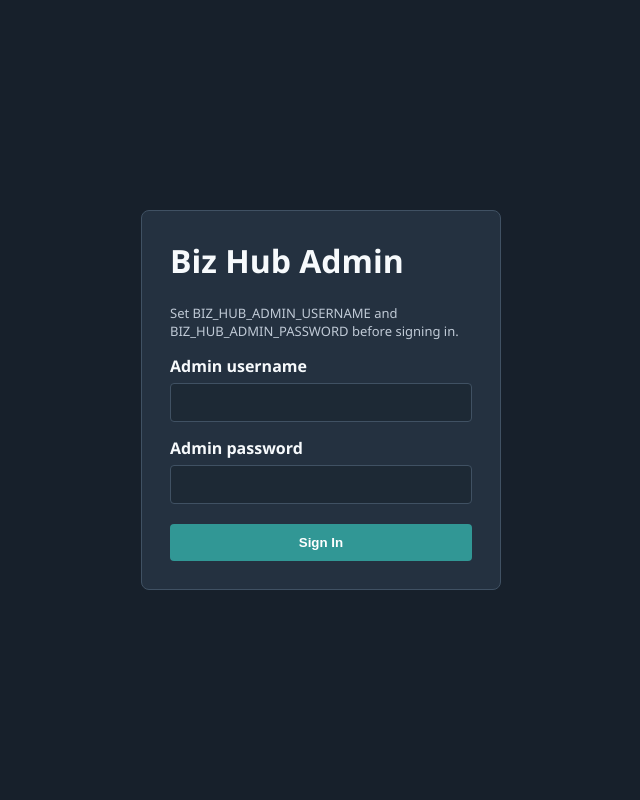
After one commit to iRish-wINe/USER, a Flask app: page /admin/login in a window 1280 px wide. The commit adds this page. Shown: the whole page, without its empty margins (319-959 px from the left). Run offline with Flask 3, Linux system fonts and the light colour scheme.

Commit message:
Add admin Premium approval dashboard

```diff
--- a/Desktop/micro_marketplace/app.py
+++ b/Desktop/micro_marketplace/app.py
@@ -28,7 +28,8 @@ def init_db():
             whatsapp_number TEXT,
             plan TEXT NOT NULL DEFAULT 'basic',
             trial_started_at TEXT,
-            subscription_expires_at TEXT
+            subscription_expires_at TEXT,
+            upgrade_requested_at TEXT
         )
     """)
     cursor.execute("""
@@ -55,6 +56,8 @@ def init_db():
         cursor.execute("ALTER TABLE users ADD COLUMN trial_started_at TEXT")
     if "subscription_expires_at" not in user_columns:
         cursor.execute("ALTER TABLE users ADD COLUMN subscription_expires_at TEXT")
+    if "upgrade_requested_at" not in user_columns:
+        cursor.execute("ALTER TABLE users ADD COLUMN upgrade_requested_at TEXT")
     product_columns = {row[1] for row in cursor.execute("PRAGMA table_info(products)")}
     if "seller_whatsapp" not in product_columns:
         cursor.execute("ALTER TABLE products ADD COLUMN seller_whatsapp TEXT")
@@ -87,6 +90,12 @@ def subscription_status(user):
     if premium_active:
         return {"name": "Premium Store", "is_premium": True, "trial": False, "expires": trial_expiry.strftime("%d %b %Y")}
     return {"name": "Basic", "is_premium": False, "trial": False, "expires": None}
+
+def admin_configured():
+    return bool(os.environ.get("BIZ_HUB_ADMIN_USERNAME") and os.environ.get("BIZ_HUB_ADMIN_PASSWORD"))
+
+def is_admin():
+    return session.get("is_admin") is True
 
 def query_db(query, args=(), one=False):
     conn = sqlite3.connect("marketplace.db", timeout=20)
@@ -223,9 +232,48 @@ def subscription():
     if not user_list:
         session.clear()
         return redirect(url_for("login"))
-    payment_number = normalize_whatsapp_number(os.environ.get("BIZ_HUB_PAYMENT_WHATSAPP"))
+    payment_number = normalize_whatsapp_number(os.environ.get("BIZ_HUB_PAYMENT_WHATSAPP", "233558272972"))
     payment_text = quote(f"Hello Biz Hub, I want to upgrade my {session['username']} account to Premium Store.")
-    return render_template("subscription.html", user=user_list[0], subscription=subscription_status(user_list[0]), payment_number=payment_number, payment_text=payment_text)
+    return render_template("subscription.html", user=user_list[0], subscription=subscription_status(user_list[0]), payment_number=payment_number, payment_text=payment_text, requested=request.args.get("requested") == "1")
+
+@app.route("/request-premium", methods=["POST"])
+def request_premium():
+    if "username" not in session or session.get("role") != "Vendor":
+        return redirect(url_for("login"))
+    query_db("UPDATE users SET upgrade_requested_at = ? WHERE username = ?", (datetime.now(timezone.utc).isoformat(), session["username"]))
+    return redirect(url_for("subscription", requested="1"))
+
+@app.route("/admin/login", methods=["GET", "POST"])
+def admin_login():
+    if request.method == "POST":
+        if not admin_configured():
+            return render_template("admin_login.html", admin_error="Admin credentials are not configured.")
+        if request.form.get("username") == os.environ.get("BIZ_HUB_ADMIN_USERNAME") and request.form.get("password") == os.environ.get("BIZ_HUB_ADMIN_PASSWORD"):
+            session["is_admin"] = True
+            return redirect(url_for("admin_dashboard"))
+        return render_template("admin_login.html", admin_error="Invalid admin credentials.")
+    return render_template("admin_login.html", admin_configured=admin_configured())
+
+@app.route("/admin")
+def admin_dashboard():
+    if not is_admin():
+        return redirect(url_for("admin_login"))
+    vendors = query_db("SELECT * FROM users WHERE role = 'Vendor' ORDER BY COALESCE(upgrade_requested_at, '') DESC, username")
+    listing_counts = {row["seller"]: row["count"] for row in query_db("SELECT seller, COUNT(*) AS count FROM products GROUP BY seller")}
+    return render_template("admin.html", vendors=vendors, subscription_status=subscription_status, listing_counts=listing_counts)
+
+@app.route("/admin/approve-premium/<int:user_id>", methods=["POST"])
+def approve_premium(user_id):
+    if not is_admin():
+        return redirect(url_for("admin_login"))
+    expiry = datetime.now(timezone.utc) + timedelta(days=30)
+    query_db("UPDATE users SET plan = 'premium', subscription_expires_at = ?, upgrade_requested_at = NULL WHERE id = ? AND role = 'Vendor'", (expiry.isoformat(), user_id))
+    return redirect(url_for("admin_dashboard"))
+
+@app.route("/admin/logout")
+def admin_logout():
+    session.pop("is_admin", None)
+    return redirect(url_for("admin_login"))
 
 @app.route("/settings", methods=["GET", "POST"])
 def settings():
--- /dev/null
+++ b/Desktop/micro_marketplace/templates/admin_login.html
@@ -0,0 +1,28 @@
+<!DOCTYPE html>
+<html>
+<head>
+    <title>Biz Hub Admin Login</title>
+    <style>
+        body { font-family: 'Segoe UI', sans-serif; background: #17202b; color: #f7fafc; display: grid; place-items: center; min-height: 100vh; margin: 0; }
+        form { width: min(360px, calc(100% - 30px)); padding: 28px; background: #243140; border: 1px solid #405163; border-radius: 8px; box-sizing: border-box; }
+        h1 { margin-top: 0; }
+        label { display: block; margin: 15px 0 6px; font-weight: bold; }
+        input { width: 100%; box-sizing: border-box; padding: 11px; border: 1px solid #405163; border-radius: 4px; background: #1d2935; color: white; }
+        button { width: 100%; margin-top: 20px; padding: 11px; border: 0; border-radius: 4px; background: #319795; color: white; font-weight: bold; cursor: pointer; }
+        .error { color: #feb2b2; font-weight: bold; margin-bottom: 12px; }
+        .hint { color: #c0cad6; font-size: 13px; }
+    </style>
+</head>
+<body>
+    <form method="POST" action="{{ url_for('admin_login') }}">
+        <h1>Biz Hub Admin</h1>
+        {% if admin_error %}<div class="error">{{ admin_error }}</div>{% endif %}
+        {% if not admin_configured %}<p class="hint">Set BIZ_HUB_ADMIN_USERNAME and BIZ_HUB_ADMIN_PASSWORD before signing in.</p>{% endif %}
+        <label for="username">Admin username</label>
+        <input id="username" name="username" required>
+        <label for="password">Admin password</label>
+        <input id="password" name="password" type="password" required>
+        <button type="submit">Sign In</button>
+    </form>
+</body>
+</html>
--- a/Desktop/micro_marketplace/templates/subscription.html
+++ b/Desktop/micro_marketplace/templates/subscription.html
@@ -39,6 +39,7 @@
         <div class="intro">
             <h1>Choose the right plan for your store</h1>
             <p>Your new vendor account includes two months of Premium access at no cost.</p>
+            {% if requested %}<p class="notice">Your upgrade request was recorded. Confirm payment in WhatsApp, then Biz Hub will review and approve your account.</p>{% endif %}
         </div>
         <div class="plans">
             <section class="plan {% if not subscription.is_premium and not subscription.trial %}current{% endif %}">
@@ -58,7 +59,10 @@
                 <div class="price">GH₵ 30 / month</div>
                 <ul><li>Unlimited listings</li><li>Registered Company badge</li><li>Priority WhatsApp presentation</li></ul>
                 {% if payment_number %}
-                    <a class="plan-action" href="https://wa.me/{{ payment_number }}?text={{ payment_text }}" target="_blank" rel="noopener">Request Premium upgrade</a>
+                    <form method="POST" action="{{ url_for('request_premium') }}">
+                        <button class="plan-action" type="submit">Request Premium upgrade</button>
+                    </form>
+                    <a href="https://wa.me/{{ payment_number }}?text={{ payment_text }}" target="_blank" rel="noopener">Open WhatsApp contact</a>
                 {% else %}
                     <span class="plan-action">Payment contact coming soon</span>
                 {% endif %}
```
Also changed, not shown: Desktop/micro_marketplace/templates/admin.html (added, +49 -0 lines).
